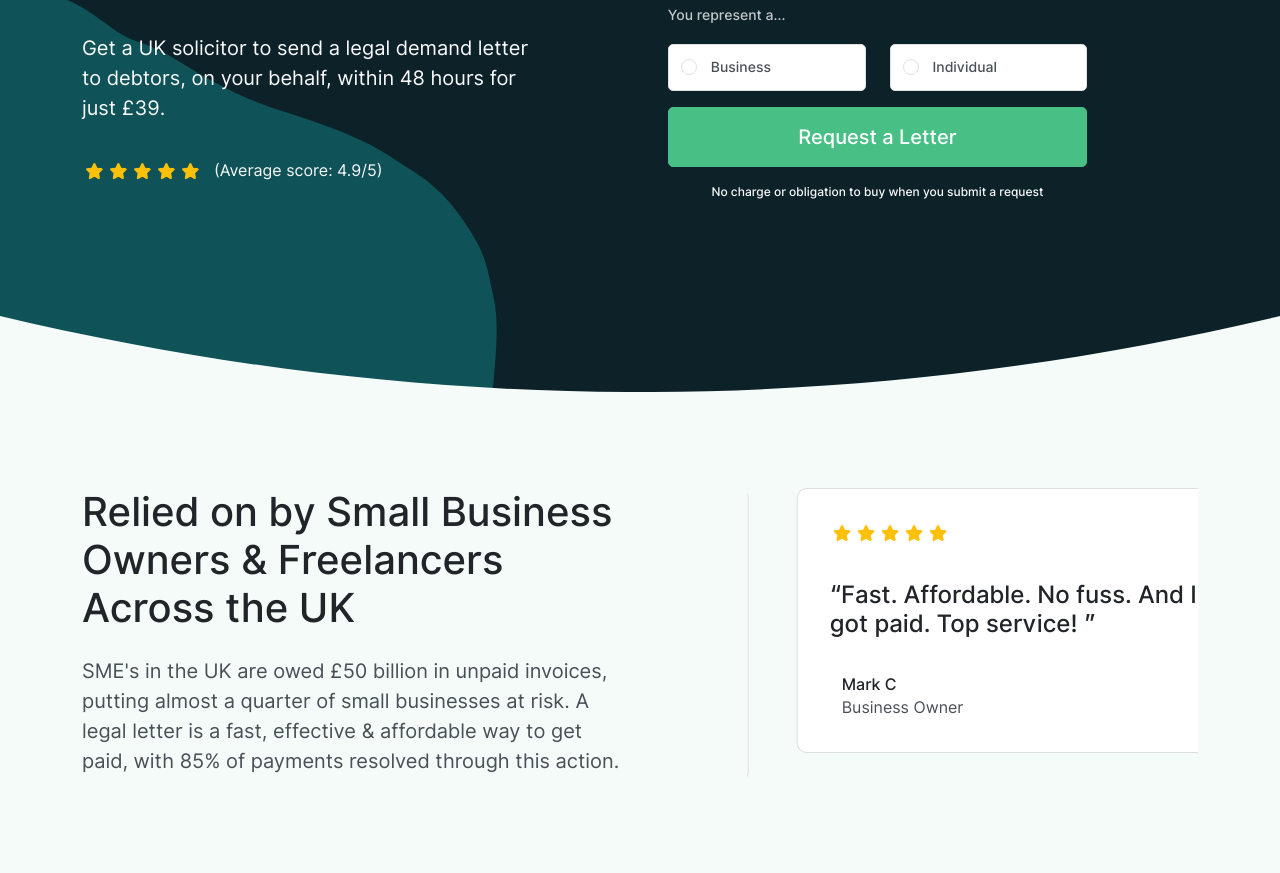
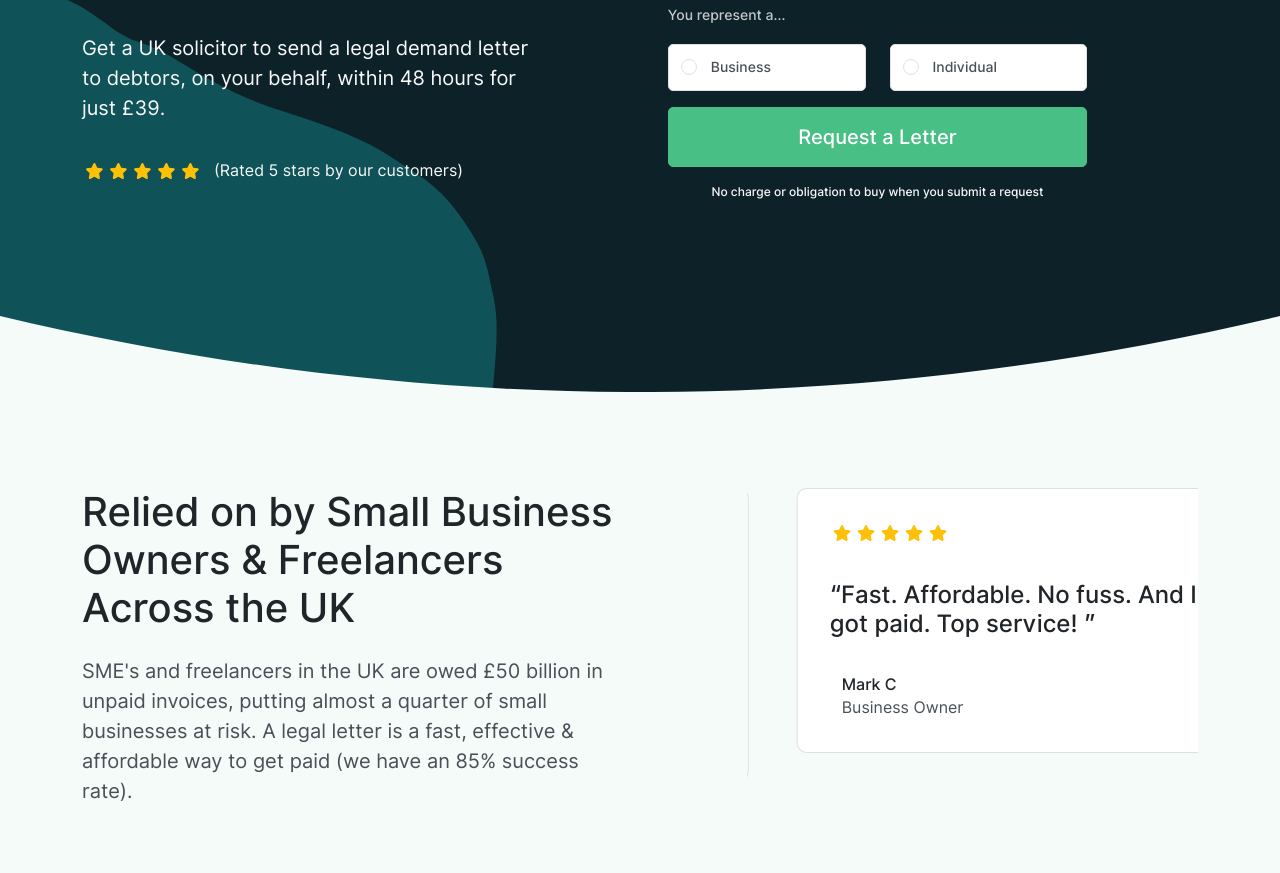
Before and after one commit to dazlester/dash-legal, a plain HTML site: page index.html in a window 1280 px wide. Shown: the part 466-1339 px from the top of the page. Drawn offline with Linux system fonts and the light colour scheme; a script that the page names is missing; a web font is replaced by a local one.

Commit message:
Copy tweaks

```diff
--- a/index.html
+++ b/index.html
@@ -396,7 +396,7 @@
                   fill="#212529" />
                 </svg>
               </div>
-              <span>(Average score: 4.9/5)</span>
+              <span>(Rated 5 stars by our customers)</span>
             </div>
           </div>
           <div class="col">
@@ -468,7 +468,7 @@
         <div class="row justify-content-between o-hidden">
           <div class="col-md-6">
             <h2 class="h1">Relied on by Small Business Owners & Freelancers Across the UK</h2>
-            <p class="lead">SME's in the UK are owed £50 billion in unpaid invoices, putting almost a quarter of small businesses at risk. A legal letter is a fast, effective & affordable way to get paid, with 85% of payments resolved through this action.</p>
+            <p class="lead">SME's and freelancers in the UK are owed £50 billion in unpaid invoices, putting almost a quarter of small businesses at risk. A legal letter is a fast, effective & affordable way to get paid (we have an 85% success rate).</p>
             <!--<ul class="d-flex flex-wrap list-unstyled mt-5">
               <li class="mr-4 mb-5" data-aos="fade-up" data-aos-delay="100">
                 <svg class="icon icon-logo icon-md bg-dark opacity-30" width="141" height="36" viewBox="0 0 141 36" fill="none" xmlns="http://www.w3.org/2000/svg">
```
